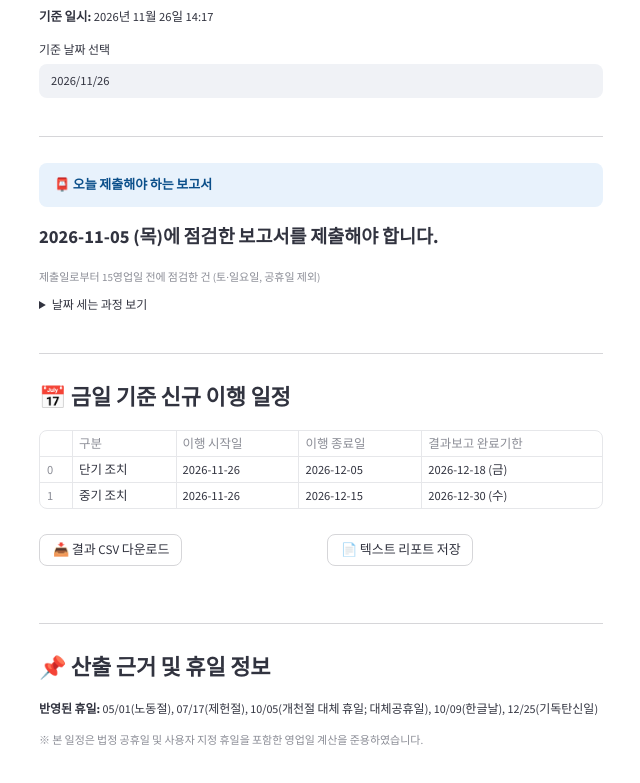
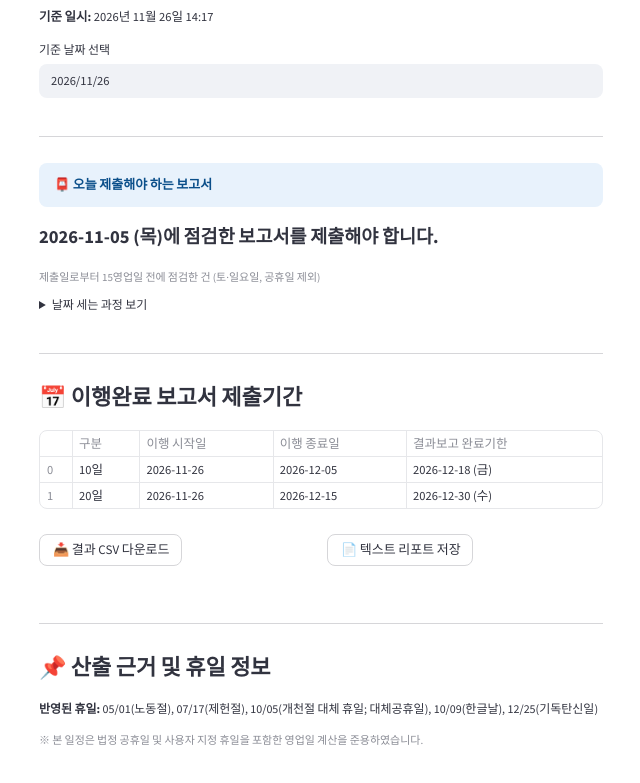
Before and after one commit to gochulhee-bit/gochulhee-bit.github.io, a plain HTML site: page index.html in a window 1280 px wide. Shown: the part 75-858 px from the top of the page, without its empty margins (319-959 px from the left). Drawn offline with nearby package versions, Linux system fonts and the light colour scheme.

Commit message:
이행 일정 제목과 구분 이름 수정
Co-Authored-By: Claude Sonnet 5.5 <noreply@anthropic.com>
Claude-Session: https://claude.ai/code/session_014WCcXbDQ771tgtAE79XfCj

```diff
--- a/index.html
+++ b/index.html
@@ -46,7 +46,7 @@ button:hover,button:focus-visible{border-color:var(--accent);color:var(--accent)
   <p class="small">제출일로부터 15영업일 전에 점검한 건 (토·일요일, 공휴일 제외)</p>
   <details><summary>날짜 세는 과정 보기</summary><ol id="count" reversed></ol></details>
   <hr>
-  <h2>📅 <span id="heading">금일</span> 기준 신규 이행 일정</h2>
+  <h2>📅 이행완료 보고서 제출기간</h2>
   <div class="table"><table>
     <thead><tr><th></th><th>구분</th><th>이행 시작일</th><th>이행 종료일</th><th>결과보고 완료기한</th></tr></thead>
     <tbody id="rows"></tbody>
@@ -91,7 +91,7 @@ const withDay = d => `${iso(d)} (${"일월화수목금토"[d.getUTCDay()]})`;
 function calc(s) {
   const base = parse(s);
   return {
-    rows: [["단기 조치", 10], ["중기 조치", 20]].map(([name, days]) => {
+    rows: [["10일", 10], ["20일", 20]].map(([name, days]) => {
       const end = add(base, days - 1);   // 시작일 포함
       return [name, s, iso(end), withDay(shiftBiz(end, 10))];
     })
@@ -109,7 +109,6 @@ function tick() {
 function render(s) {
   current = { date: s, ...calc(s) };
   $("shown").textContent = s.replaceAll("-", "/");
-  $("heading").textContent = s === kst().slice(0, 10) ? "금일" : s;
   $("rows").replaceChildren(...current.rows.map((r, i) => {
     const tr = document.createElement("tr");
     [i, ...r].forEach(v => tr.insertCell().textContent = v);
@@ -171,7 +170,7 @@ $("csv").onclick = () => save(`schedule_${current.date}.csv`, "﻿" +
 $("txt").onclick = () => save(`schedule_${current.date}.txt`, [
   "자체점검", `기준 날짜: ${current.date}`, "",
   "[제출 대상 보고서]", current.due, "",
-  "[신규 이행 일정]",
+  "[이행완료 보고서 제출기간]",
   ...current.rows.map(r => `${r[0]}: 이행 ${r[1]} ~ ${r[2]}, 결과보고 완료기한 ${r[3]}`), "",
   `반영된 휴일: ${NOTES[current.date.slice(0,4)]}`].join("\r\n"));
 </script>
```
